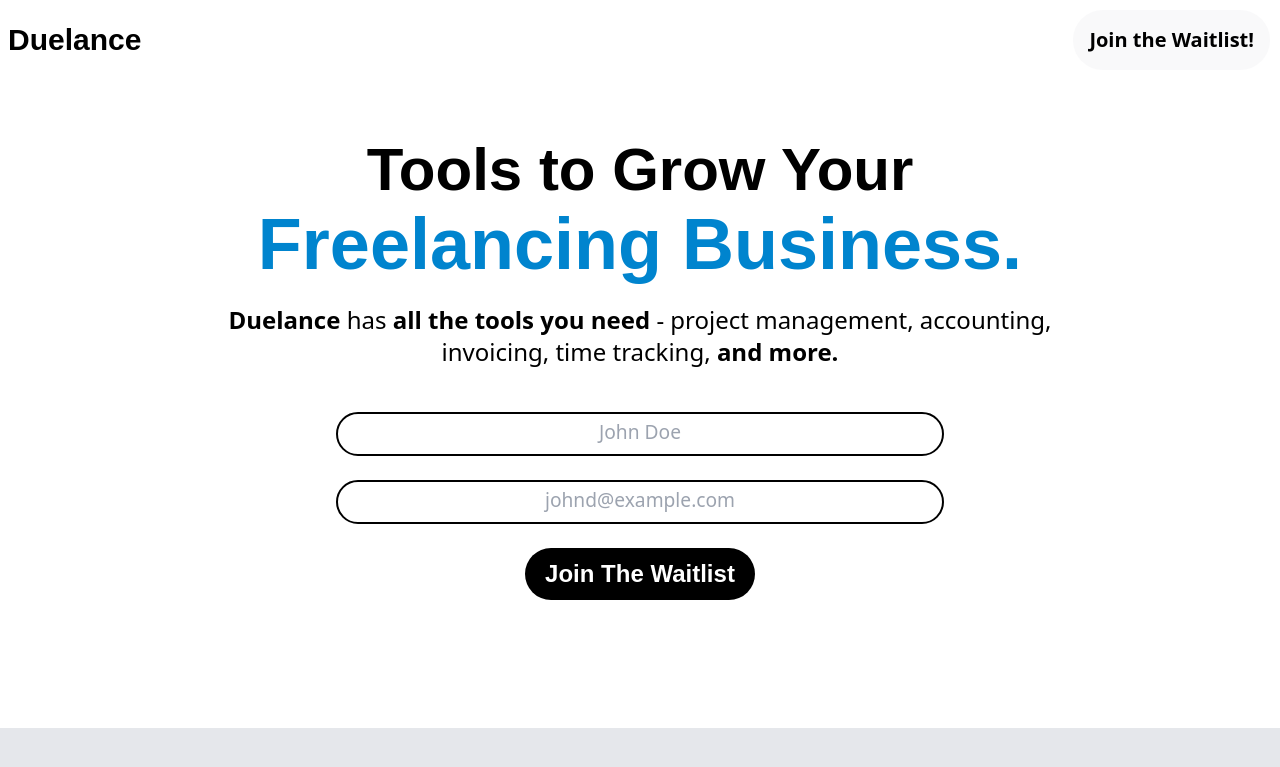
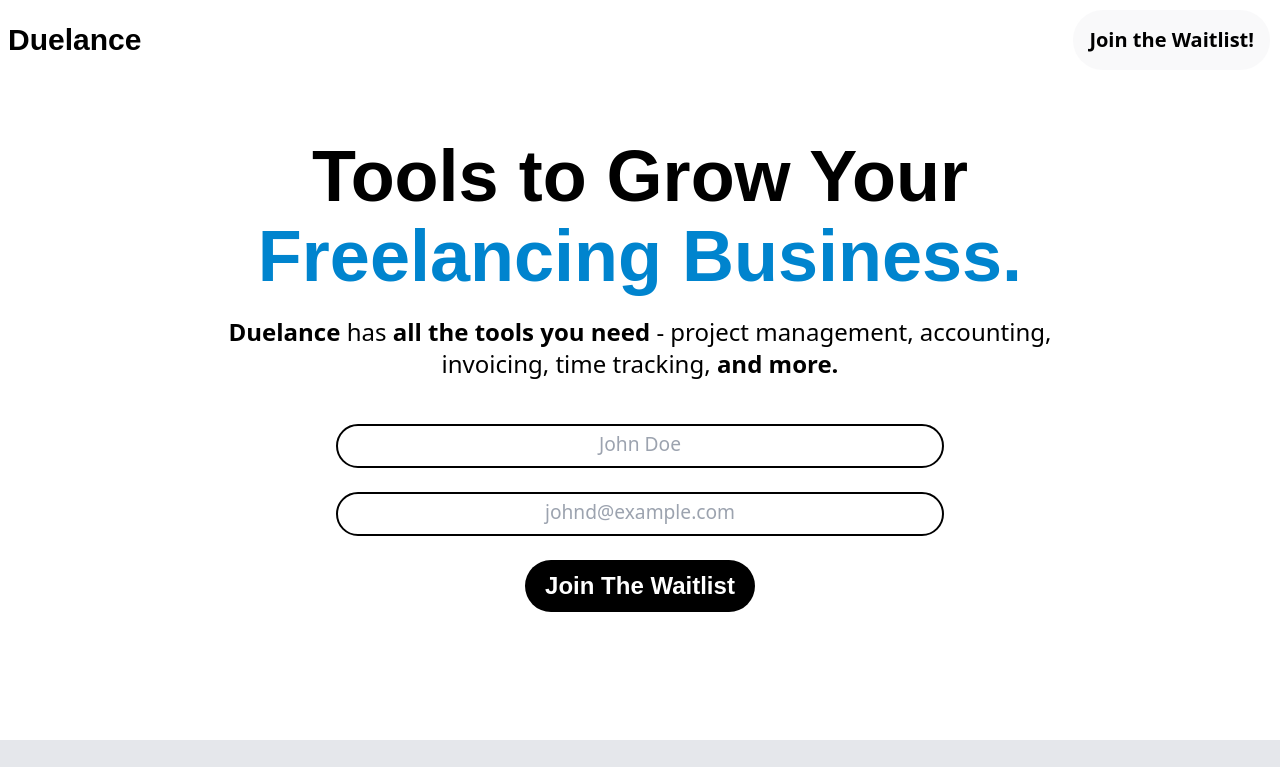
Before and after one commit to duelance-app/landing-page-v2, a Svelte app: page / in a window 1280 px wide. Shown: the top 767 px of the page. Built offline with nearby package versions, Linux system fonts and the light colour scheme.

Commit message:
Minor bug fix

```diff
--- a/src/App.svelte
+++ b/src/App.svelte
@@ -25,7 +25,9 @@
         <div
             class="flex flex-col my-7 space-y-2 items-center justify-end px-4 pt-5 mt-10"
         >
-            <p class="text-5xl text-center font-Raleway font-bold md:text-6xl">
+            <p
+                class="text-5xl text-center font-Raleway font-bold md:text-6xl lg:text-7xl"
+            >
                 Tools to Grow Your
             </p>
             <p
```
